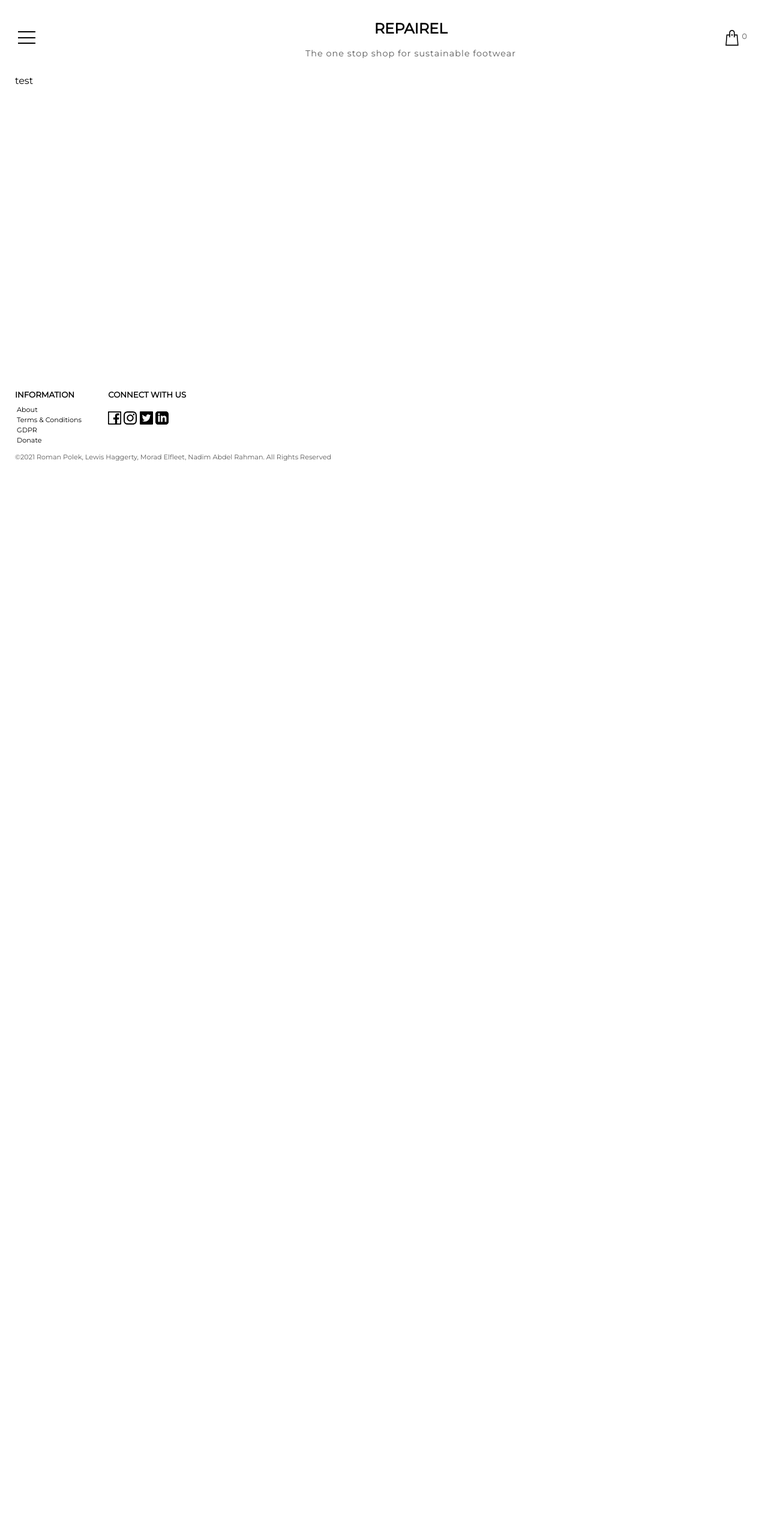
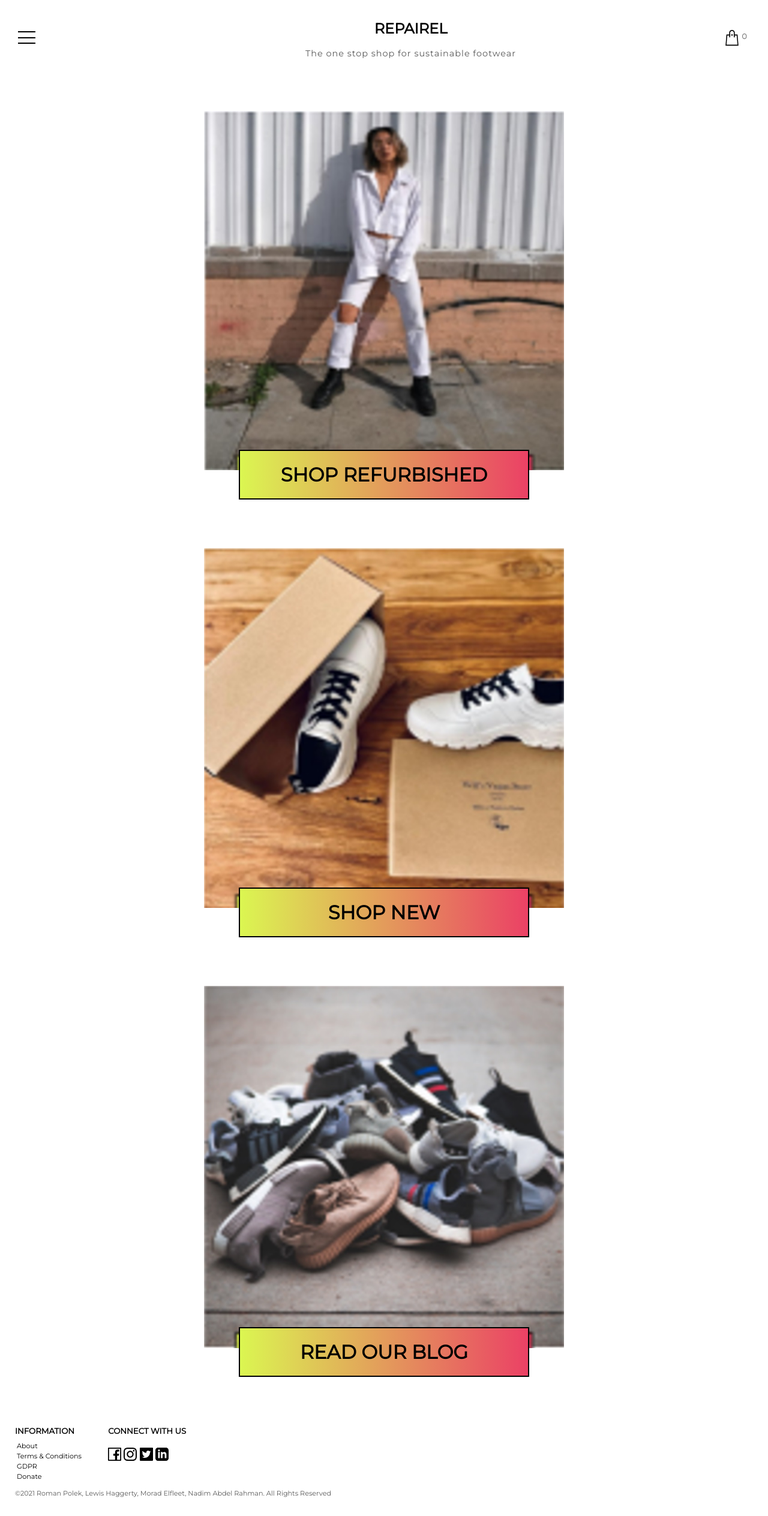
Before and after one commit to Repairel/repairel-shopify, a Django app: page / in a window 1280 px wide. Shown: the whole page at 60% size. Before the commit the page ends 769 px from the top, so only its background shows below. Run offline with Django 3.2, Linux system fonts and the light colour scheme.

Commit message:
finished frontend index page

```diff
--- a/repairelapp/urls.py
+++ b/repairelapp/urls.py
@@ -6,7 +6,7 @@
 app_name = 'repairelapp'
 urlpatterns = [
     path('', IndexView.as_view(), name='index'),
-    path('shoes/<str:type>', ShoesView.as_view(), name="index"),
+    path('shoes/<str:type>', ShoesView.as_view(), name="shoes"),
     path('about/', AboutView.as_view(), name="about"),
     path('faq/', FAQView.as_view(), name="faq"),
     path('shopping_cart/', ShoppingCartView.as_view(), name="shopping_cart"),
--- a/static/css/style.css
+++ b/static/css/style.css
@@ -6,6 +6,8 @@
     --hamburger-size: 29px;
     --header-personal-size: 30px;
     --text-color: rgb(90, 90, 90);
+    --primary-color: rgb(219,246,81);
+    --secondary-color: rgb(235,65,101);
 }
 
 * {
@@ -651,6 +653,41 @@
     margin-bottom: 20px;
 }
 
+
+.custom_splitter_entry {
+    position: relative;
+    display: block;
+    margin: auto;
+    width: 100%;
+    max-width: 600px;
+    margin-top: 60px;
+    margin-bottom: 130px;
+    cursor: pointer;
+}
+
+.custom_splitter_entry img {
+    width: 100%;
+}
+
+.custom_splitter_entry h1 {
+    position: absolute;
+    left: 50%;
+    bottom: -70px;
+    transform: translateX(-50%);
+    background: var(--primary-color);
+    background: linear-gradient(to right, var(--primary-color), var(--secondary-color));
+    padding: 20px 0;
+    width: 80%;
+    text-align: center;
+    white-space: nowrap;
+    font-weight: bold;
+    border: solid 2px black;
+}
+
+.custom_splitter_entry:hover h1 {
+    transform: translateX(-50%) scale(1.05);
+}
+
 @media screen and (max-width: 700px) {
     .custom_header_buttons {
         display: none;
--- a/templates/index.html
+++ b/templates/index.html
@@ -1,5 +1,23 @@
 {%extends "base.html"%}
-{%load templatetags%}
+{%load static templatetags%}
 {%block page%}
-test
+<div class="custom_splitter_entry">
+    <a href="{%url 'repairelapp:shoes' 'refurbished'%}">
+        <img src="{%static 'assets/img/index_shop_refurbished.jpg'%}" alt="shop refurbished">
+        <h1>SHOP REFURBISHED</h1>
+    </a>
+</div>
+<div class="custom_splitter_entry">
+    <a href="{%url 'repairelapp:shoes' 'new'%}">
+        <img src="{%static 'assets/img/index_shop_new.jpg'%}" alt="shop new">
+        <h1>SHOP NEW</h1>
+    </a>
+</div>
+<div class="custom_splitter_entry">
+    <a href="{%url 'repairelapp:all_blogs'%}">
+        <img src="{%static 'assets/img/index_read_blog.jpg'%}" alt="read blog">
+        <h1>READ OUR BLOG</h1>
+    </a>
+</div>
+
 {%endblock%}
```
Also changed, not shown: static/assets/img/index_read_blog.jpg (added), static/assets/img/index_shop_new.jpg (added), static/assets/img/index_shop_refurbished.jpg (added).
